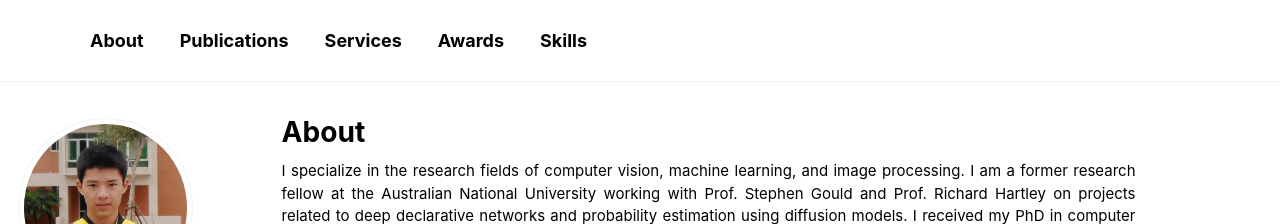
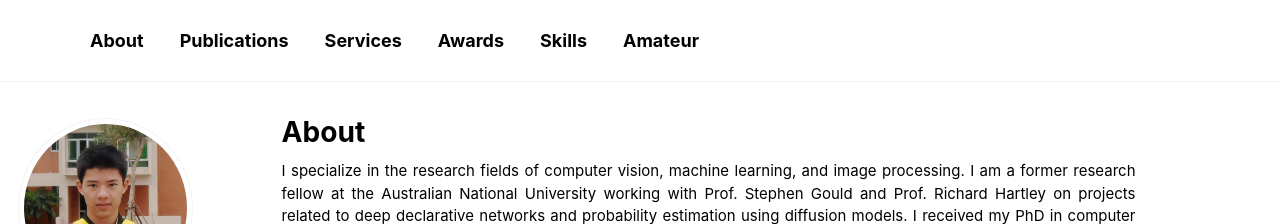
Before and after one commit to zwxu064/zwxu064.github.io, a Jekyll site: the page built from _pages/about.html, in a window 1280 px wide and 900 px high. Shown: the top 224 px of the window. Built offline with Jekyll 4.4.1, drawn with Linux system fonts in a browser that asks for light colours.

Commit message:
Update navigation.yml

```diff
--- a/_data/navigation.yml
+++ b/_data/navigation.yml
@@ -14,3 +14,6 @@ main:
 
   - title: "Skills"
     url: http://zwxu064.github.io/index.html#skills
+
+  - title: "Amateur"
+    url: http://zwxu064.github.io/index.html#amateur
```
